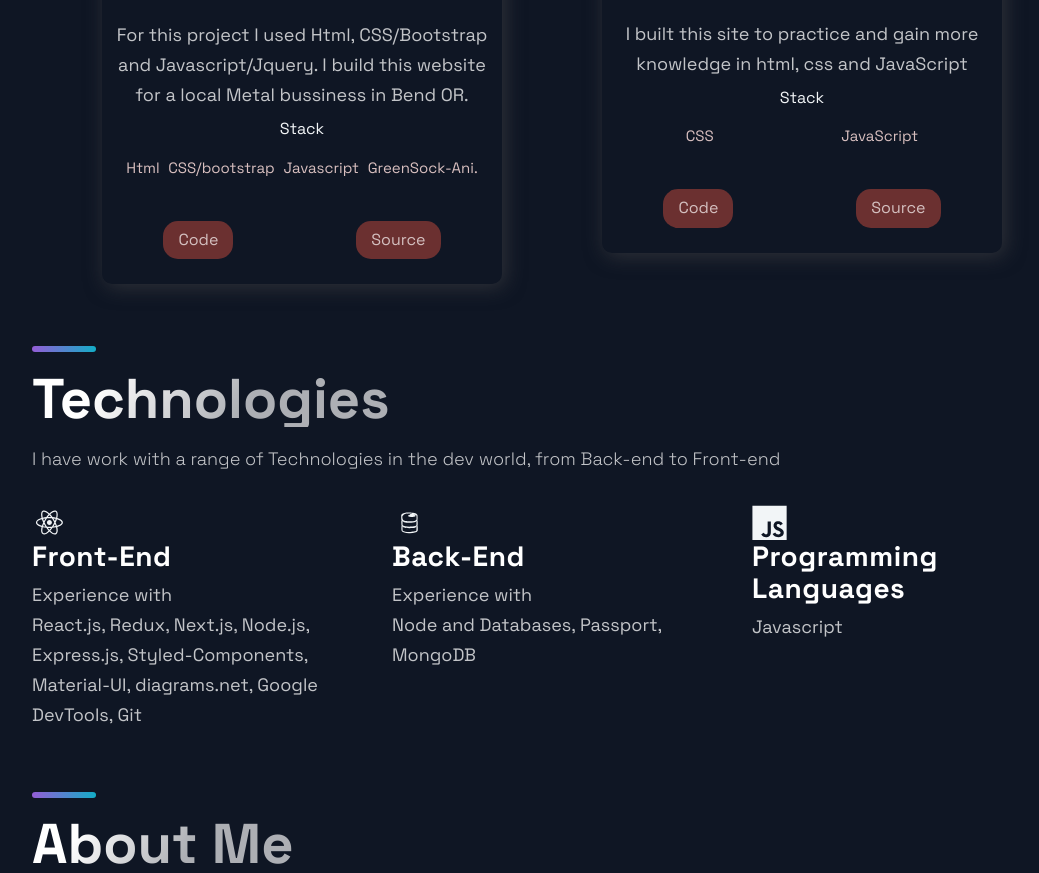
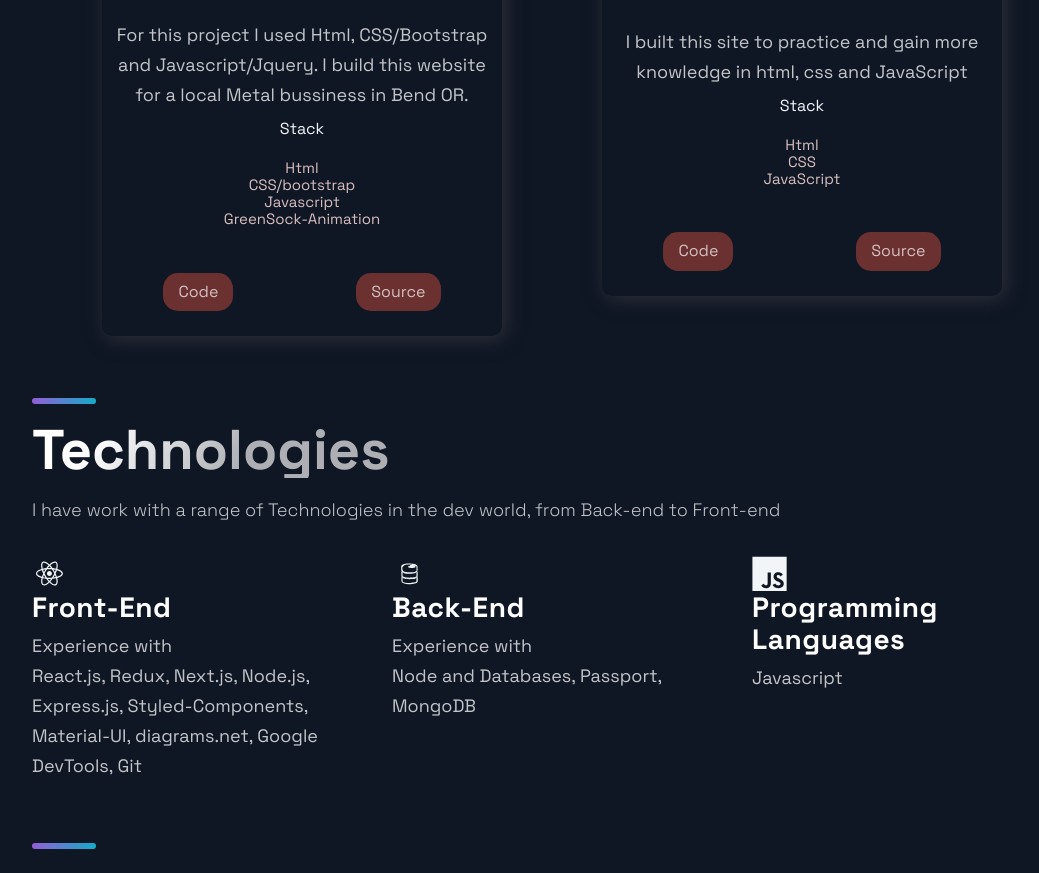
Before and after one commit to JorgeCanul/portofolio, a Next.js app: page / in a window 1280 px wide. Shown: the part 1240-2113 px from the top of the page, without its empty margins (88-1127 px from the left). Built offline with nearby package versions, Linux system fonts and the light colour scheme.

Commit message:
change project stack css

```diff
--- a/src/components/Footer/Footer.js
+++ b/src/components/Footer/Footer.js
@@ -10,6 +10,7 @@ const Footer = () => {
 
 
     <FooterWrapper>
+
       <LinkList>
       <LinkColumn>
       <LinkTitle>Call</LinkTitle>
--- a/src/components/Projects/ProjectsStyles.js
+++ b/src/components/Projects/ProjectsStyles.js
@@ -123,7 +123,7 @@ transition: 0.5s;
 `;
 
 export const TagList = styled.ul`
-display: flex;
+display: flex-wrap;
 justify-content: space-around;
 padding: 2rem;
 `
--- a/src/constants/constants.js
+++ b/src/constants/constants.js
@@ -3,7 +3,7 @@ export const projects = [
     title: 'MERAK Metal Co.',
     description:"For this project I used Html, CSS/Bootstrap and Javascript/Jquery. I build this website for a local Metal bussiness in Bend OR.",
       image: '/images/merak.png',
-      tags: ['Html', 'CSS/bootstrap', 'Javascript', 'GreenSock-Ani.'],
+      tags: ['Html', 'CSS/bootstrap', 'Javascript', 'GreenSock-Animation'],
       source: 'https://jorgecanul.github.io/merak/',
       visit: 'https://github.com/JorgeCanul/merak',
       id: 0,
@@ -12,7 +12,7 @@ export const projects = [
     title: 'Marze-Practice-Project',
     description:"I built this site to practice and gain more knowledge in html, css and JavaScript",
     image: '/images/marze.png',
-    tags: ['CSS', 'JavaScript'],
+    tags: ['Html', 'CSS', 'JavaScript'],
     source: 'https://jorgecanul.github.io/marse/',
     visit: 'https://github.com/JorgeCanul/marse',
     id: 1,
```
